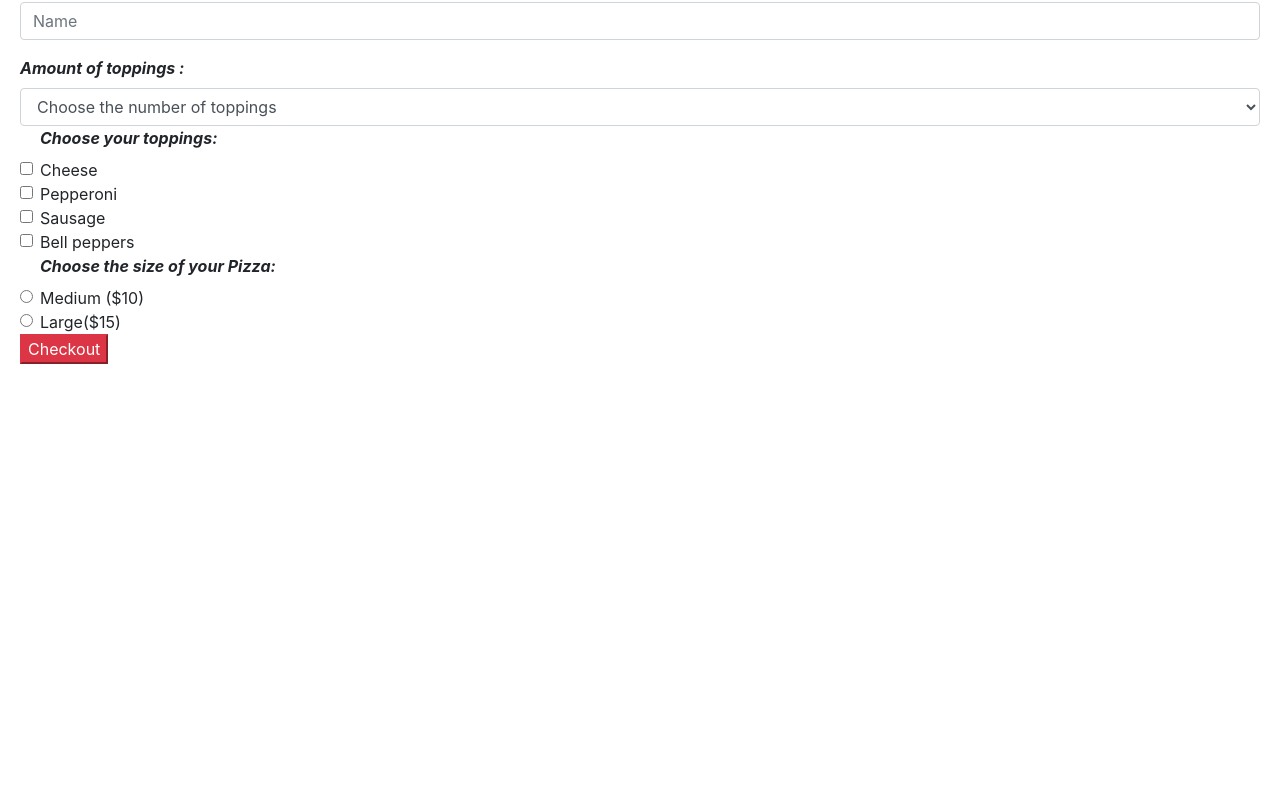
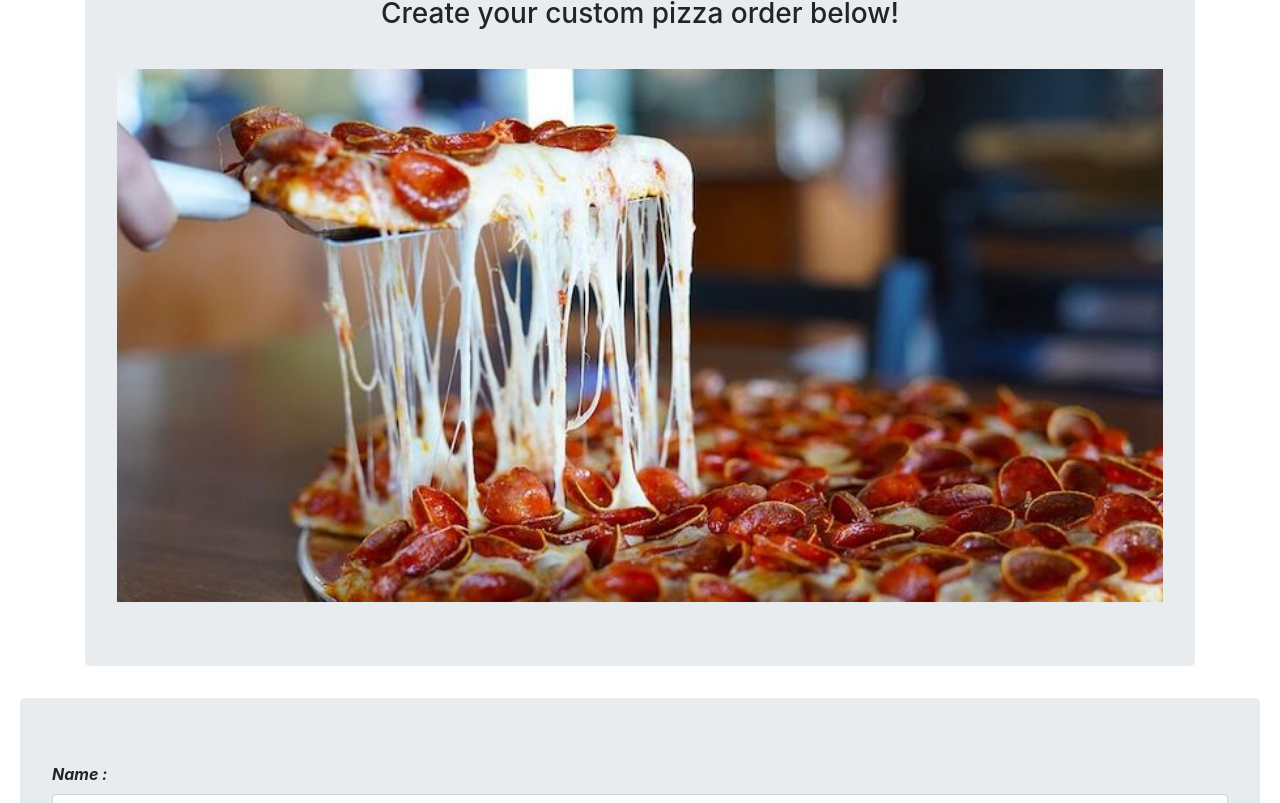
Before and after one commit to Caitchell/pizza-parlor.html, a plain HTML site: page index.html in a window 1280 px wide. Shown: the part 148-951 px from the top of the page. Before the commit the page ends 800 px from the top, so only its background shows below. Drawn offline with Linux system fonts and the light colour scheme.

Commit message:
more css and bootstrap added for styles.

```diff
--- a/css/styles.css
+++ b/css/styles.css
@@ -9,10 +9,19 @@ body {
 label {
     text-align:left;
 }
+
+img {
+    float: center;
+    width: 100%;
+    margin: auto;
+    box-sizing: border-box;
+}
 h1 {
     text-align:center;
+    padding-bottom: 5px;
 }
 
 h3 {
     text-align:center;
+    padding-bottom: 30px;
 }
--- a/index.html
+++ b/index.html
@@ -10,9 +10,13 @@
 </head>
 <body>
     <div class="container">
+        <div class="jumbotron">
         <h1> Caitlyn's Pizza Parlor!</h1>
         <h3>Create your custom pizza order below!</h3>
+        <img src="img/pepperoni.jpeg">
+        </div>
     </div>
+    <div class="jumbotron">
         <form id="formid">
             <div class="form-group">
                 <label for="name"><strong><em>Name :</em></strong></label>
```
Also changed, not shown: img/pepperoni.jpeg (added).
